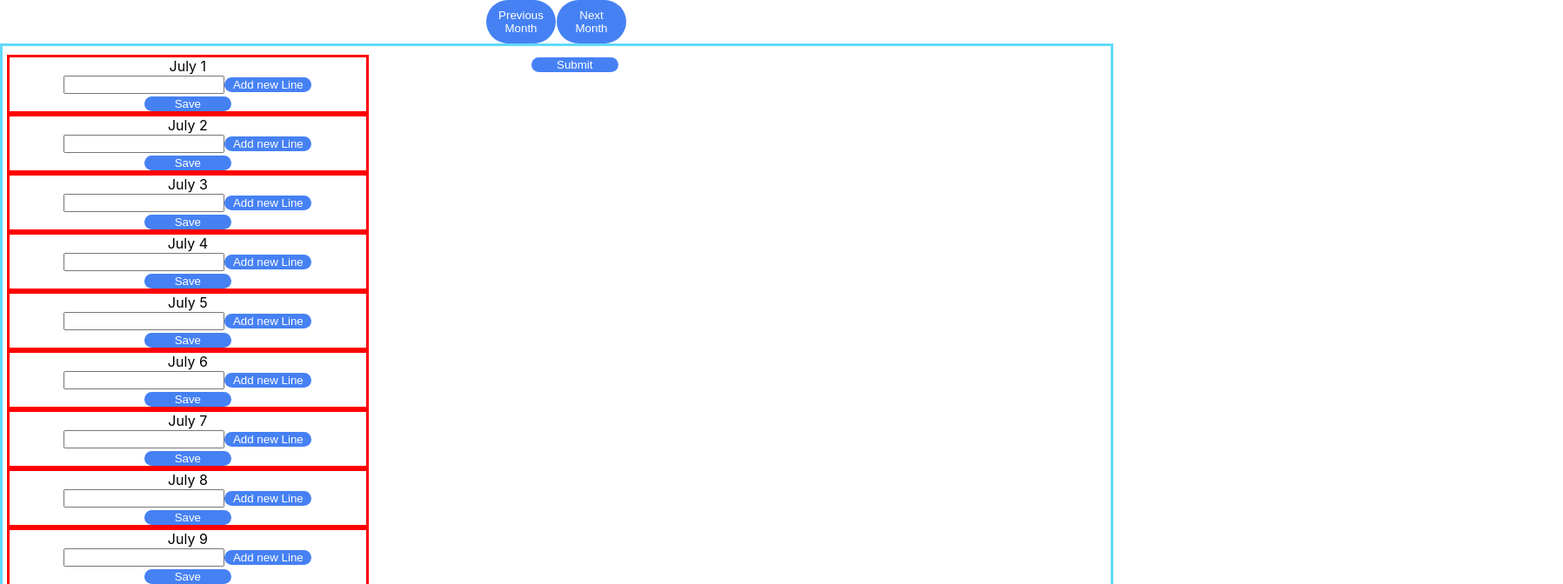
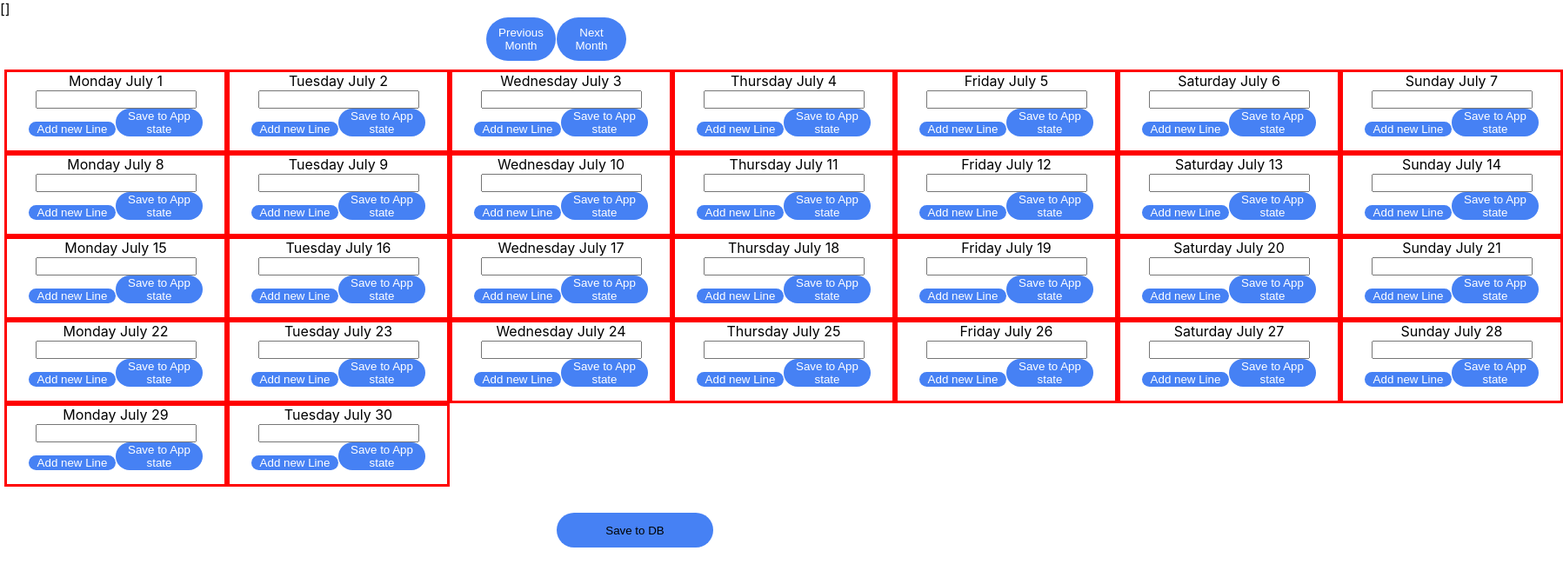
Before and after one commit to yepstein1/calendar, a React (Create React App) app in the folder frontend/: page / in a window 1280 px wide. Shown: the top 672 px of the page at 87% size, 1797 px wide, since content can reach past the window. Built offline with nearby package versions, Linux system fonts and the light colour scheme.

Commit message:
switch to use context

```diff
--- a/frontend/src/App.css
+++ b/frontend/src/App.css
@@ -21,10 +21,11 @@ body{
 .box {
   display: grid;
   grid-template-columns: repeat(7,auto);
-  border-style: solid;
-  border-color: #61dafb;
+  border-style: none;
+
   height: 75%;
-  padding: 10px 5px 80%;
+
+  padding: 10px 5px;
 }
 .day {
 
@@ -42,7 +43,22 @@ body{
 }
 
 .submit-button-cont {
+
   text-align: center;
+
+
+}
+.submit-btn-cmp {
+  width: 180px;
+  height: 40px;
+  left: 50%;
+  position: relative;
+
+bottom:0;
+background-color:  #4681f4;
+border-radius: 100px;
+  border: none;
+  display: table-cell; vertical-align: bottom;
 
 }
 
--- a/frontend/src/App.js
+++ b/frontend/src/App.js
@@ -3,9 +3,12 @@
 todo - fix css
 */
 import './App.css';
-import { useEffect, useState } from "react";
+import { useCallback, useEffect, useRef, useState } from "react";
 import SubmitButton from "./SubmitButton"
 import { transformTodo } from './transformTodo';
+import { v4 as uuidv4 } from 'uuid';
+import { taskContext } from './components/context-tasks';
+
 
 import Month from './components/Month';
 
@@ -19,6 +22,7 @@ function App() {
     let [todo, setTodo] = useState([]);
 
 
+//useEffect(()=> console.log("hi from app render"))
 
     /**
      *
@@ -28,6 +32,7 @@ function App() {
      * @param {*} dailytask  the actual task - this is passed in from the Days component
      */
     let setTodoInApp = (year, month, dayOfMonth, dailytask) => {
+        console.log(`${JSON.stringify(todo)}: from setToDoApp`)
         // need to fix when user clicks save and then adds another line to the same date and presses button again
         let obj = {}
 
@@ -50,21 +55,37 @@ function App() {
             setTodo(oldTodo => [...oldTodo, newTodo])
 
         } else {
-            console.log("hi from else")
+           // console.log("hi from else")
             obj[day] = [...dailytask];
-            console.log(`todo in else ${todo}`)
+            //console.log(`todo in else ${todo}`)
             setTodo(
-                oldTodo => [...oldTodo, obj]
+                (oldTodo) =>   [...oldTodo, obj]
+
             )
+
 
         }
 
 
     }
-    let [monthComponentArray, setMonthComponentArray] = useState([<Month year={date.getFullYear()} date={date} setTodoInApp={setTodoInApp} />])
 
-    console.log(` current date :${date}`)
-    monthComponentArray.map(x=> console.log(` month component array ${x.props.date.getMonth()}`))
+    let getDefaultValue = (param)=> {
+// currently just trying to see if I can get the most up to date value of todo in day comp
+       // console.log(JSON.stringify(todo))
+        // console.log('from  get defaultValue from parent component`')
+
+       // return param.toString()
+      let res;
+       todo.forEach(element => {
+        res += element
+       });
+
+       return res && ''
+    }
+    let [monthComponentArray, setMonthComponentArray] = useState([<Month year={date.getFullYear()} date={date} setTodoInApp={setTodoInApp} key={ uuidv4()} todoList={todo} getDefaultValue={getDefaultValue} />])
+
+    //console.log(` current date :${date}`)
+    //monthComponentArray.map(x=> console.log(` month component array ${x.props.date.getMonth()}`))
     function changeMonth(i) {
 
         let nextDate = new Date()
@@ -77,7 +98,7 @@ function App() {
 
         let year = nextDate.getFullYear()
         setDate(nextDate)
-        console.log(` new date :${nextDate}`)
+        //console.log(` new date :${nextDate}`)
 
         let test = (x) => {
             return x.props.year === year && x.props.date.getMonth() === month
@@ -88,8 +109,9 @@ function App() {
 
 
         )) {
+            const monthComp = <Month year={nextDate.getFullYear()} date={nextDate} setTodoInApp={setTodoInApp} key={uuidv4()} todoList={todo} getDefaultValue={getDefaultValue} />;
             // I use nextDate and not date because of async state updaye
-            let monthComponent = <Month year={nextDate.getFullYear()} date={nextDate} setTodoInApp={setTodoInApp} />
+            let monthComponent = monthComp
             //month = monthComponent
             setMonthComponentArray((prevState) => [...prevState, monthComponent])
 
@@ -98,18 +120,17 @@ function App() {
 
     }
 
-//console.log(monthComponentArray[0].props)
+    return (
+        <taskContext.Provider value={todo}>
+<div>
 
-    return (
-        <div>
-
-
+{JSON.stringify(todo)}
 
             <div className='button-parent'>
                 <button className='button-change-month' onClick={() => { changeMonth(-1) }}>  Previous Month</button>
                 <button className='button-change-month' onClick={() => { changeMonth(1) }}> Next Month</button>
             </div>
-            < div className='box'>
+            < div >
 
 {
 
@@ -117,39 +138,25 @@ function App() {
         monthComponentArray.find(x => x.props.year === date.getFullYear() & x.props.date.getMonth() === date.getMonth())
 
 }
-
-
-
-
-
                 <br />
 
-                <div className='submit-button-cont'>
-                    <SubmitButton handleSubmitClick={persitsState} />
+                <div>
+                    <SubmitButton handleSubmitClick={persitsState} className="submit-btn-cmp" />
 
                 </div>
 
                 <br />
             </div>
 
+        </div>
 
+        </taskContext.Provider>
 
-
-
-        </div>
 
     );
 
 
     //need to think about logic of arangement of components
-
-
-
-
-
-
-
-
 
     async function persitsState() {
         //console.log(JSON.stringify(todo))
@@ -169,7 +176,7 @@ function App() {
         let resp = await fetch('https://nr07mr1q3d.execute-api.us-east-1.amazonaws.com/Prod/hello/', options);
         let res = await resp.text();
 
-        console.log(JSON.parse(res))
+        //console.log(JSON.parse(res))
 
     }
 }
--- a/frontend/src/SubmitButton.js
+++ b/frontend/src/SubmitButton.js
@@ -3,7 +3,7 @@ export default function SubmitButton(props)
 {
     return (
 <>
-    <button className="button" onClick={props.handleSubmitClick}>Submit</button>
+    <button className="submit-btn-cmp" onClick={props.handleSubmitClick}>Save to DB</button>
     </>
 
     );
--- a/frontend/src/components/Days.jsx
+++ b/frontend/src/components/Days.jsx
@@ -1,4 +1,8 @@
-import {useState} from "react";
+import {useState,useEffect, useRef, useContext} from "react";
+import { v4 as uuidv4 } from 'uuid';
+import { taskContext } from "./context-tasks";
+
+
 
 
 /**
@@ -7,51 +11,65 @@ import {useState} from "react";
  * @param {Date} date passed in from App=> Month
  * @param {function} handleUpdateTodo passed in from App=> Month to lift state u[p
  */
-export default function Days({year,date,dayOfMonth,handleUpdateTodo}) {
+export default function Days({year,date,dayOfMonth,handleUpdateTodo,todoList}) {
+    let tasks = useContext(taskContext)
+let renderTimes = useRef(0)
+    useEffect(()=> {
+        renderTimes.current++
+       // setRenderTimes(temp)
+       // console.log("hi from day render : " +renderTimes.current)
+    }
+)
     /**
      * State to store each days tasks
      */
 
-
+//console.log(`in day comp use context ${JSON.stringify(useContext(taskContext))}`)
+console.log(`get default value : ${getDefaultValue(new Date(date.getFullYear(),date.getMonth(),dayOfMonth+1))}`)
 
     let [dailyTasks, setDailyTasks] = useState([])
-    console.log(`hi from days ${dailyTasks}`)
 
 
        // array of inputs for each day
-    let [inputArray, setInputArray] = useState([<input
+    let [inputArray, setInputArray] = useState([<input type="text"
         onChange={onTodoInputted}
-    ></input>])
+        key={uuidv4()} defaultValue={getDefaultValue(new Date(date.getFullYear(),date.getMonth(),dayOfMonth+1))} ></input>])
 
 
 
-    return <div className="day">
+    return <div className="day" key ={todoList[todoList.length-1]}>
 
 
 <div className="button-parent">
-            {date.toLocaleString('default', { month: 'long' })} {dayOfMonth+1}
+ { new Date(date.getFullYear(),date.getMonth(),dayOfMonth+1).toLocaleString('default',{  weekday: 'long' } )} {date.toLocaleString('default', { month: 'long' })} {dayOfMonth+1}
     <br/>
     {inputArray}
 
 
     <button className="button" onClick={addInputLIne}>
+
         Add new Line
 
     </button>
-            <br/>
-            <button className="button" onClick={(e)=>handleUpdateTodo(year,date.getMonth(),dayOfMonth,dailyTasks)}>
-                Save
+
+    <button className="button" onClick={()=>handleUpdateTodo(year,date.getMonth(),dayOfMonth,dailyTasks)}>
+        Save to App state
 
     </button>
+
+ <p>{JSON.stringify(getDefaultValue(new Date(date.getFullYear(),date.getMonth(),dayOfMonth+1))) && ''}</p>
 </div>
 
 </div>
+
+
+
 
 // adds new line to cell
     function addInputLIne() {
         let input = <input  onChange={onTodoInputted}
 
-        ></input>
+        key={uuidv4()} defaultValue={getDefaultValue(new Date(date.getFullYear(),date.getMonth(),dayOfMonth+1))} type ="text"></input>
         setInputArray([...inputArray, input])
 
 
@@ -64,4 +82,12 @@ export default function Days({year,date,dayOfMonth,handleUpdateTodo}) {
         setDailyTasks([...dailyTasks, e.target.value])
 
     }
+
+    function getDefaultValue(date)
+    {
+     // search through tasks and see if ther is a task that matched today's date
+        let res= tasks.find( x =>  Object.keys(x).toString() === date.toString())
+      return  res ?  res[date] : ''
     }
+
+}
--- a/frontend/src/components/Month.jsx
+++ b/frontend/src/components/Month.jsx
@@ -1,15 +1,16 @@
 
 import Days from './Days'
+import { v4 as uuidv4 } from 'uuid';
+
+
 
 /**
  * @param {any} year year passed in from App component
  *  @param {Date} date passed in from App component
  * @param {function} setTodoInApp function passed in from App component to lift state up
  */
-export default function Month({year,date,setTodoInApp})
+export default function Month({year,date,setTodoInApp,todoList,getDefaultValue})
 {
-
-
 
     const daysOfMonth = {
         0: 31,
@@ -37,10 +38,10 @@ export default function Month({year,date,setTodoInApp})
     */
     let days = []
     for (let i = 0; i < dayOfMonth; i++) {
-        days.push(<Days dayOfMonth={i} date={date}   handleUpdateTodo={setTodoInApp}  year ={year}/>)
+        days.push(<Days dayOfMonth={i} date={date}   handleUpdateTodo={setTodoInApp}  year ={year} key ={uuidv4()} todoList={todoList}   getDefaultValue={getDefaultValue} />)
     }
     return (
-        <div>
+        <div className="box" key ={todoList[todoList.length-1]}>
                 {days}
 
         </div>
--- /dev/null
+++ b/frontend/src/components/context-tasks.jsx
@@ -0,0 +1,3 @@
+import { createContext } from "react";
+
+export const taskContext = createContext([])
```
Lines whose indentation alone changed are shown as unchanged.
